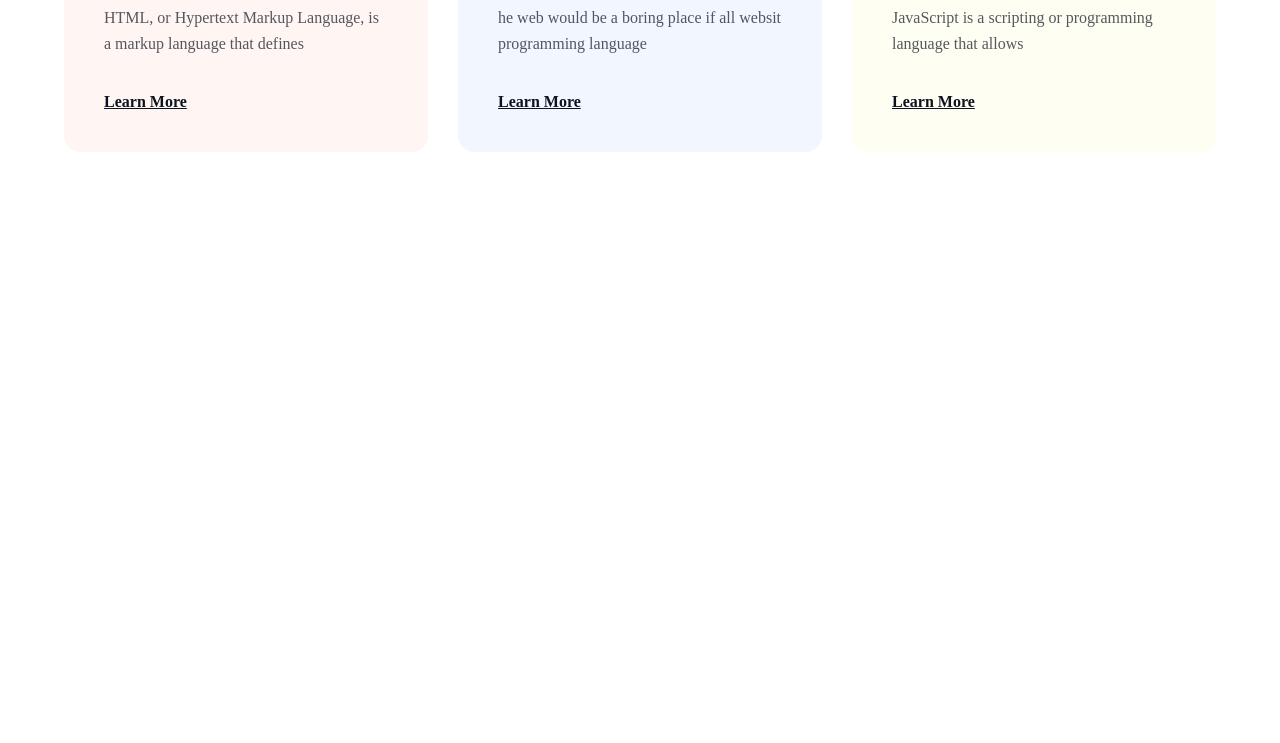
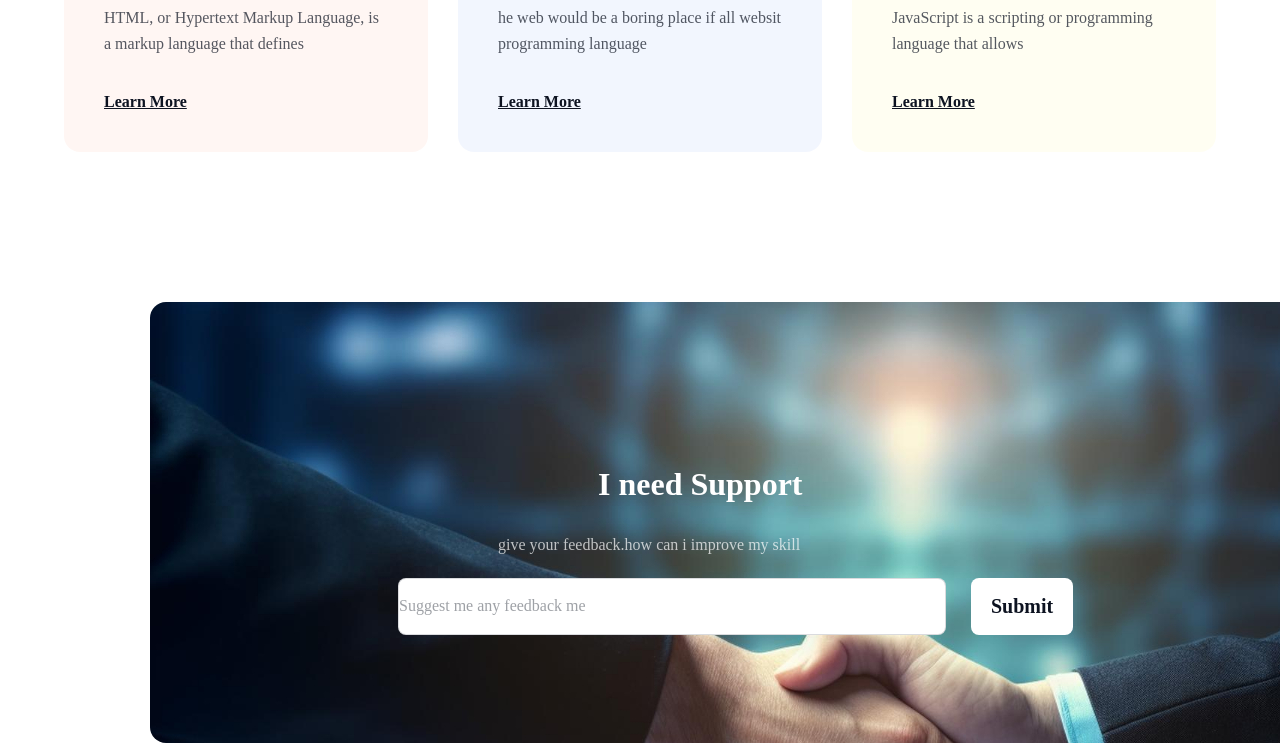
Before and after one commit to shuvojit07/b10a1-chal, a plain HTML site: page index.html in a window 1280 px wide. Shown: the part 3391-4134 px from the top of the page. Before the commit the page ends 3543 px from the top, so only its background shows below. Drawn offline with Linux system fonts and the light colour scheme; a web font is replaced by a local one.

Commit message:
7th commit

```diff
--- a/index.html
+++ b/index.html
@@ -97,6 +97,14 @@
                 </div>
             </div>
         </section>
+        <section class="support">
+            <h1 class="support-title">I need Support</h1>
+            <p class="support-subtitle">give your feedback.how can i improve my skill</p>
+            <form action="" class="support-form">
+                <input type="text" class="Suggest-me-any-feedback-me" placeholder="Suggest me any feedback me">
+                <button class="support-btn">Submit</button>
+            </form>
+        </section>
     </main>
 
 </body>
--- a/style/style.css
+++ b/style/style.css
@@ -302,3 +302,87 @@ text-align: left;
 text-decoration-line: underline;
 margin-top: 35px;
 }
+
+/* support */
+.support{
+text-align: center;
+background-image:url(../assets/handshake.jpg);
+width: 1140px;
+height: 313px;
+display: flex;
+flex-direction: column;
+justify-content: flex-start;
+align-items: flex-start;
+padding: 64px 48px 64px 48px;
+border-radius: 16px;
+margin-left: 150px;
+margin-top: 150px;
+    }
+
+
+
+
+.support-title{
+    color: rgb(255, 255, 255);
+    font-family: Azeret Mono;
+    font-size: 32px;
+    font-weight: 700;
+    line-height: 36px;
+    letter-spacing: 0%;
+    margin-top: 100px;
+    margin-left: 400px;
+
+    }
+    .support-subtitle{
+         color: rgb(255, 255, 255);
+        font-family: Azeret Mono;
+        font-size: 16px;
+        font-weight: 400;
+        line-height: 26px;
+        letter-spacing: 0%;
+        text-align: center;
+        opacity: 0.7;
+        margin-left: 300px;
+        margin-top: 30px;
+    }
+    .support-form{
+display: flex;
+    }
+    .Suggest-me-any-feedback-me{
+    width: 548px;
+    height: 57px;
+    display: flex;
+    flex-direction: row;
+    justify-content: flex-start;
+    align-items: center;
+    box-sizing: border-box;
+    border: 1px solid rgba(13, 19, 33, 0.15);
+    border-radius: 8px;
+    background: rgb(255, 255, 255);
+    margin-left: 200PX;
+    margin-top: 20px;
+
+    }
+::placeholder{    color: rgba(13, 19, 33, 0.4);
+font-family: Azeret Mono;
+font-size: 16px;
+font-weight: 400;
+line-height: 19px;
+letter-spacing: 0%;
+    }
+.support-btn{
+    color: rgb(13, 19, 33);
+    font-family: Azeret Mono;
+    font-size: 20px;
+    font-weight: 600;
+    line-height: 23px;
+    letter-spacing: 0%;
+    text-align: center;
+    padding: 17px 20px 17px 20px;
+    gap:15px;
+    border-radius: 8px;
+    background: rgb(255, 255, 255);
+    border: none;
+    margin-left: 25px;
+    margin-top: 20px;
+}
```
